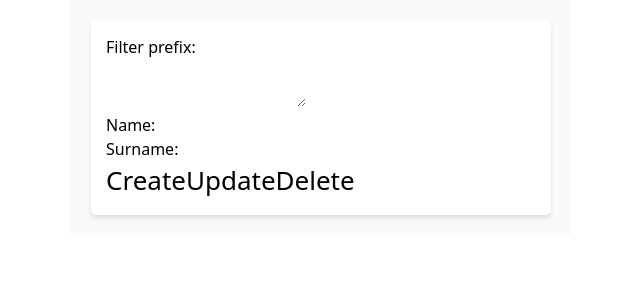
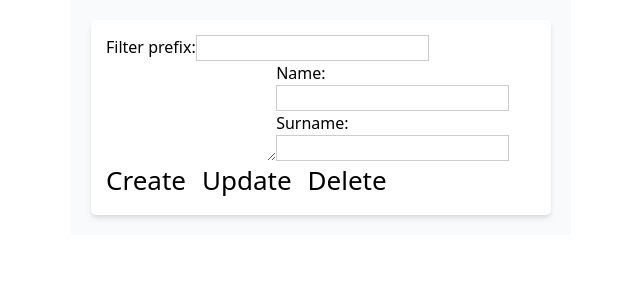
Before and after one commit to johanDev19/idiomatic-test-challenge, a React (Vite) app: page / in a window 1280 px wide. Shown: the top 300 px of the page, without its empty margins (319-959 px from the left). Built offline with nearby package versions, Linux system fonts and the light colour scheme.

Commit message:
feat: implement the form grid

```diff
--- a/src/components/Form/Form.jsx
+++ b/src/components/Form/Form.jsx
@@ -10,9 +10,9 @@ function Form() {
         <Label>Filter prefix:</Label>
         <Input />
       </div>
-      <div>
+      <div className="flex justify-between">
         <textarea />
-        <div>
+        <div className="flex flex-col items-end">
           <div>
             <Label>Name:</Label>
             <Input />
@@ -23,7 +23,7 @@ function Form() {
           </div>
         </div>
       </div>
-      <div>
+      <div className="flex justify-start gap-4">
         <button>Create</button>
         <button>Update</button>
         <button>Delete</button>
--- a/src/components/common/Input/input.module.css
+++ b/src/components/common/Input/input.module.css
@@ -0,0 +1,3 @@
+.input {
+  border: 1px solid #ccc;
+}
```
